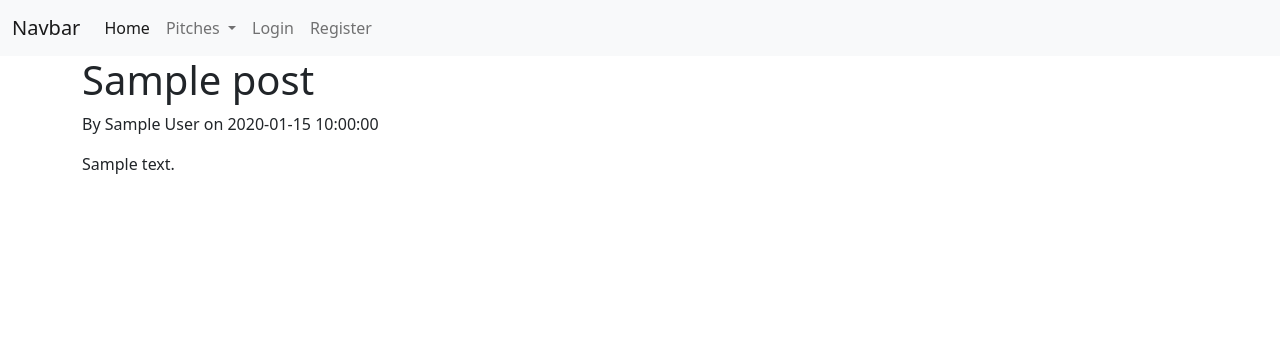
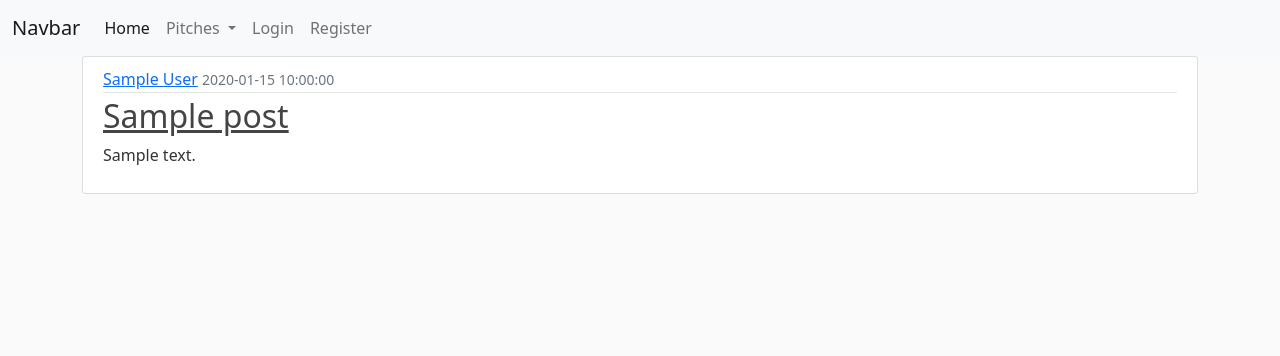
Before and after one commit to Nyawira-Wachira/AppMe, a Flask app: template app/templates/home.html in a window 1280 px wide. Shown: the top 356 px of the page. Run offline with Flask 2, Linux system fonts and the light colour scheme; the template is opened without the code that fills it: most values are stand-ins (such as "Sample title", 1, 10 or a date in 2020).

Commit message:
Added css stylesheet and pip installed wtforms.

```diff
--- a/app/main.py
+++ b/app/main.py
@@ -16,7 +16,7 @@ posts = [
         'date_posted': 'May 7, 2022'
     },
     {
-        'author': '',
+        'author': 'Bradley Smith',
         'title': 'Third Pitch',
         'description' : 'Third Pitch description',
         'date_posted': 'May 8, 2022'
--- /dev/null
+++ b/app/static/css/styles.css
@@ -0,0 +1,80 @@
+body {
+    background: #fafafa;
+    color: #333333;
+
+  }
+
+  h1, h2, h3, h4, h5, h6 {
+    color: #444444;
+  }
+
+  .bg-steel {
+    background-color: #5f788a;
+  }
+
+  .site-header .navbar-nav .nav-link {
+    color: #cbd5db;
+  }
+
+  .site-header .navbar-nav .nav-link:hover {
+    color: #ffffff;
+  }
+
+  .site-header .navbar-nav .nav-link.active {
+    font-weight: 500;
+  }
+
+  .content-section {
+    background: #ffffff;
+    padding: 10px 20px;
+    border: 1px solid #dddddd;
+    border-radius: 3px;
+    margin-bottom: 20px;
+  }
+
+  .article-title {
+    color: #444444;
+  }
+
+  a.article-title:hover {
+    color: #428bca;
+    text-decoration: none;
+  }
+
+  .article-content {
+    white-space: pre-line;
+  }
+
+  .article-img {
+    height: 65px;
+    width: 65px;
+    margin-right: 16px;
+  }
+
+  .article-metadata {
+    padding-bottom: 1px;
+    margin-bottom: 4px;
+    border-bottom: 1px solid #e3e3e3
+  }
+
+  .article-metadata a:hover {
+    color: #333;
+    text-decoration: none;
+  }
+
+  .article-svg {
+    width: 25px;
+    height: 25px;
+    vertical-align: middle;
+  }
+
+  .account-img {
+    height: 125px;
+    width: 125px;
+    margin-right: 20px;
+    margin-bottom: 16px;
+  }
+
+  .account-heading {
+    font-size: 2.5rem;
+  }
--- a/app/templates/home.html
+++ b/app/templates/home.html
@@ -1,9 +1,16 @@
 {% extends "index.html" %}
 {% block content%}
     {% for post in posts %}
-        <h1>{{post.title}}</h1>
-        <p>By {{post.author}} on {{post.date_posted}}</p>
-        <p>{{post.description}}</p>
+    <article class="media content-section">
+        <div class="media-body">
+          <div class="article-metadata">
+            <a class="mr-2" href="#">{{ post.author }}</a>
+            <small class="text-muted">{{ post.date_posted }}</small>
+          </div>
+          <h2><a class="article-title" href="#">{{ post.title }}</a></h2>
+          <p class="article-content">{{ post.content }}</p>
+        </div>
+      </article>
 
     {% endfor %}
 {% endblock content %}
--- a/app/templates/index.html
+++ b/app/templates/index.html
@@ -5,6 +5,7 @@
     <meta http-equiv="X-UA-Compatible" content="IE=edge">
     <meta name="viewport" content="width=device-width, initial-scale=1.0">
     <link href="https://cdn.jsdelivr.net/npm/bootstrap@5.0.2/dist/css/bootstrap.min.css" rel="stylesheet" integrity="sha384-EVSTQN3/azprG1Anm3QDgpJLIm9Nao0Yz1ztcQTwFspd3yD65VohhpuuCOmLASjC" crossorigin="anonymous">
+    <link rel="stylesheet" href="{{url_for('static',filename='css/styles.css')}}">
 
     {% if title %}
     <title>AppMe - {{title}}</title>
@@ -36,10 +37,10 @@
                 </ul>
               </li>
               <li class="nav-item">
-                <a class="nav-link" href="#">Login</a>
+                <a class="nav-link" href="/login">Login</a>
               </li>
               <li class="nav-item">
-                <a class="nav-link" href="#">Register</a>
+                <a class="nav-link" href="/register">Register</a>
               </li>
             </ul>
           </div>
```
